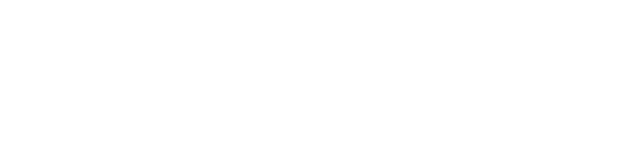
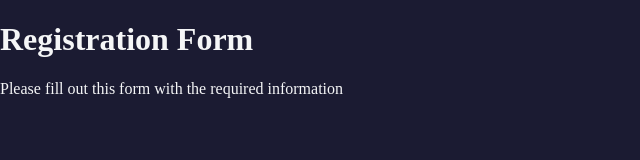
Before and after one commit to gus-rdz/registration-form, a plain HTML site: page index.html in a window 1280 px wide. Shown: the whole page, without its empty margins (0-640 px from the left). Drawn offline with Linux system fonts and the light colour scheme.

Commit message:
added heading

```diff
--- /dev/null
+++ b/css/styles.css
@@ -0,0 +1,7 @@
+body {
+  width: 100%;
+  height: 100vh;
+  margin: 0;
+  background-color: #1b1b32;
+  color: #f5f6f7;
+}
--- a/index.html
+++ b/index.html
@@ -5,10 +5,13 @@
     <meta http-equiv="X-UA-Compatible" content="IE=edge" />
     <meta name="viewport" content="width=device-width, initial-scale=1.0" />
 
-    <link rel="stylesheet" href="css/style.css" />
+    <link rel="stylesheet" type="text/css" href="css/styles.css" />
 
-    <title>Document</title>
+    <title>Registration Form</title>
   </head>
 
-  <body></body>
+  <body>
+    <h1>Registration Form</h1>
+    <p>Please fill out this form with the required information</p>
+  </body>
 </html>
```
Also changed, not shown: css/style.css (deleted).
